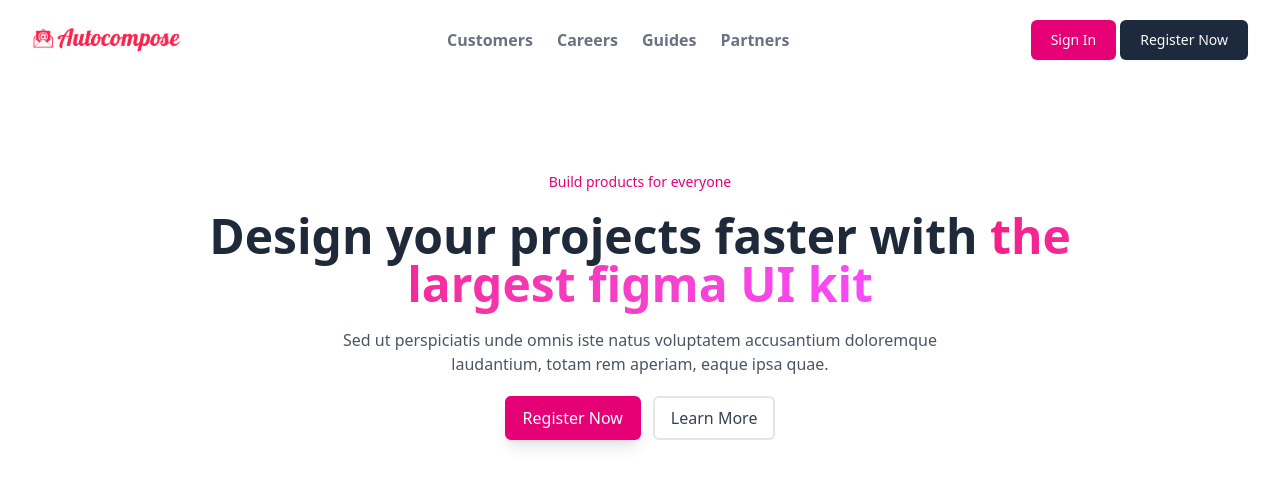
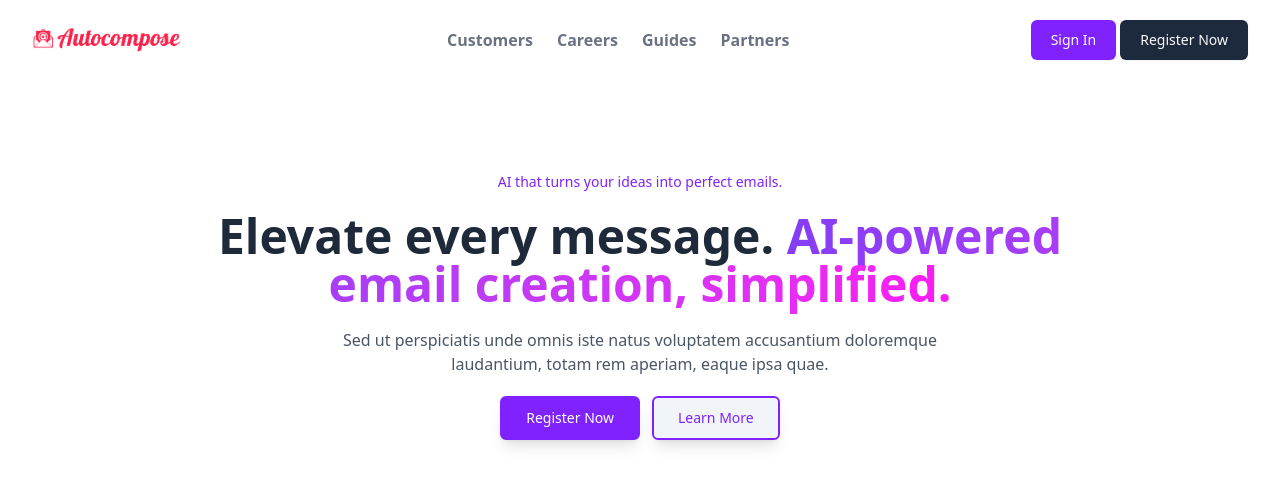
Before and after one commit to utsavpatel562/AutoCompose, a Next.js app: page / in a window 1280 px wide. Shown: the top 486 px of the page. Built offline with nearby package versions, Linux system fonts and the light colour scheme.

Commit message:
first commit

```diff
--- a/components/ui/Header.jsx
+++ b/components/ui/Header.jsx
@@ -66,7 +66,7 @@ function Header() {
             <li className="order-2 pb-5 md:pb-0 flex gap-1">
               <Button
                 href="javascript:void(0)"
-                className="bg-pink-600 hover:bg-pink-500 p-5 rounded-sm cursor-pointer"
+                className="bg-violet-600 hover:bg-violet-500 p-5 rounded-sm cursor-pointer"
               >
                 Sign In
               </Button>
@@ -80,7 +80,7 @@ function Header() {
             <div className="order-1 flex-1 justify-center items-center space-y-5 md:flex md:space-x-6 md:space-y-0">
               {navigation.map((item, idx) => (
                 <li
-                  className="text-gray-500 hover:text-pink-600 font-semibold"
+                  className="text-gray-500 hover:text-violet-600 font-semibold"
                   key={idx}
                 >
                   <a href={item.path}>{item.title}</a>
--- a/components/ui/HeroSection.jsx
+++ b/components/ui/HeroSection.jsx
@@ -1,4 +1,5 @@
 import React from "react";
+import { Button } from "./button";
 
 function HeroSection() {
   return (
@@ -7,13 +8,13 @@ function HeroSection() {
         <section>
           <div className="max-w-screen-xl mx-auto px-4 py-28 gap-12 text-gray-600 md:px-8">
             <div className="space-y-5 max-w-4xl mx-auto text-center">
-              <h1 className="text-sm text-pink-600 font-medium">
-                Build products for everyone
+              <h1 className="text-sm text-violet-600 font-medium">
+                AI that turns your ideas into perfect emails.
               </h1>
               <h2 className="text-4xl text-gray-800 font-extrabold mx-auto md:text-5xl">
-                Design your projects faster with{" "}
-                <span className="text-transparent bg-clip-text bg-gradient-to-r from-[#f51d89] to-[#f74bfa]">
-                  the largest figma UI kit
+                Elevate every message.{" "}
+                <span className="text-transparent bg-clip-text bg-gradient-to-r from-[#843df6] to-[#fc1af4]">
+                  AI-powered email creation, simplified.
                 </span>
               </h2>
               <p className="max-w-2xl mx-auto">
@@ -21,18 +22,12 @@ function HeroSection() {
                 doloremque laudantium, totam rem aperiam, eaque ipsa quae.
               </p>
               <div className="items-center justify-center gap-x-3 space-y-3 sm:flex sm:space-y-0">
-                <a
-                  href="javascript:void(0)"
-                  className="block border-2 border-pink-600 py-2 px-4 text-white font-medium bg-pink-600 duration-150 hover:bg-pink-500 active:bg-pink-700 rounded-sm shadow-lg hover:shadow-none"
-                >
+                <Button className="cursor-pointer p-5 pr-6 pl-6 border-2 border-violet-600 text-white font-medium bg-violet-600 duration-150 hover:bg-violet-500 active:bg-violet-700 rounded-sm shadow-lg hover:shadow-none">
                   Register Now
-                </a>
-                <a
-                  href="javascript:void(0)"
-                  className="block py-2 px-4 text-gray-700 hover:text-gray-500 font-medium duration-150 active:bg-gray-100 border-2 rounded-sm"
-                >
+                </Button>
+                <Button className="cursor-pointer p-5 pr-6 pl-6 border-2 border-violet-600 text-violet-600 font-medium bg-slate-100 duration-150 hover:bg-slate-50 rounded-sm shadow-lg hover:shadow-none">
                   Learn More
-                </a>
+                </Button>
               </div>
             </div>
           </div>
```
